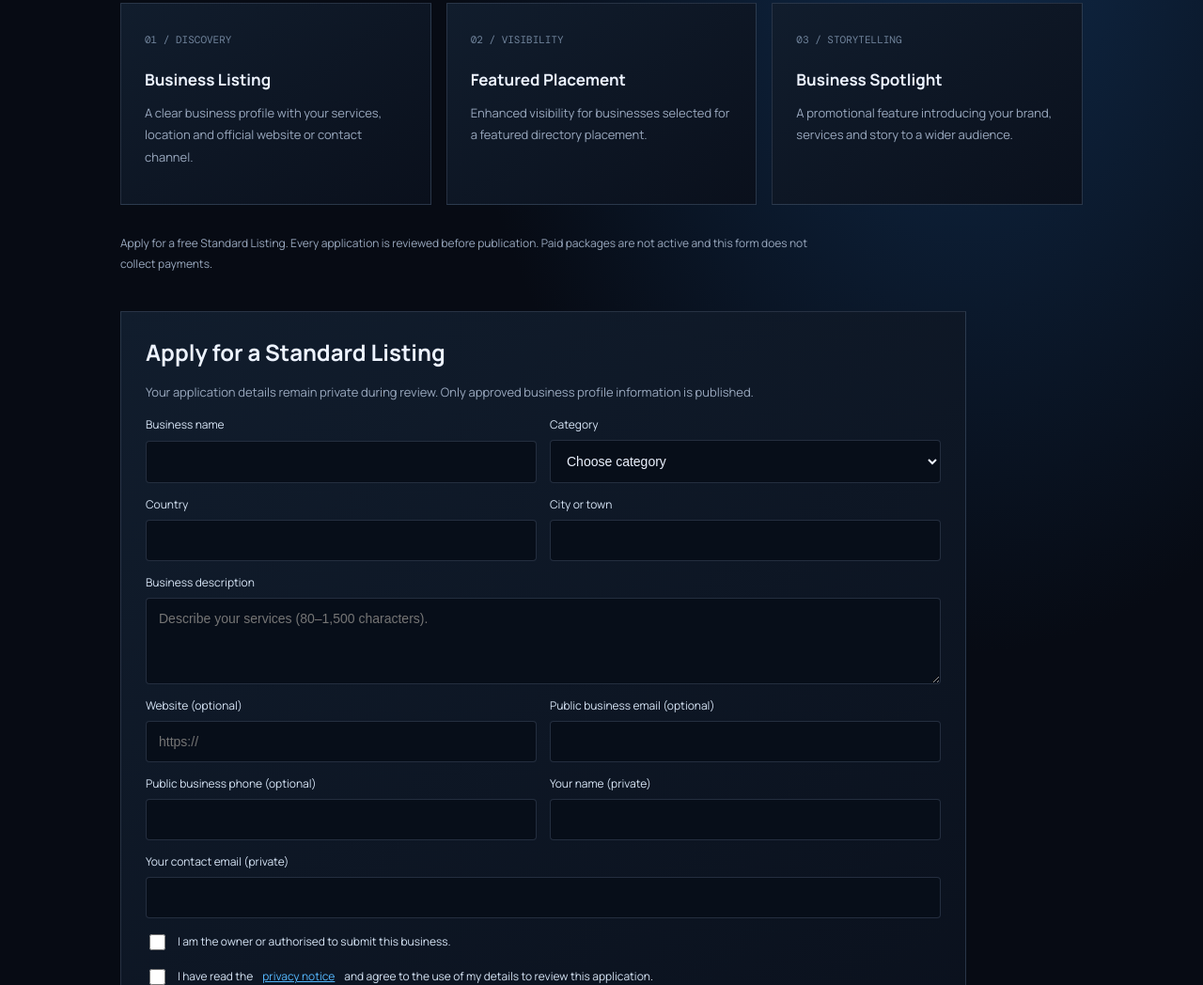
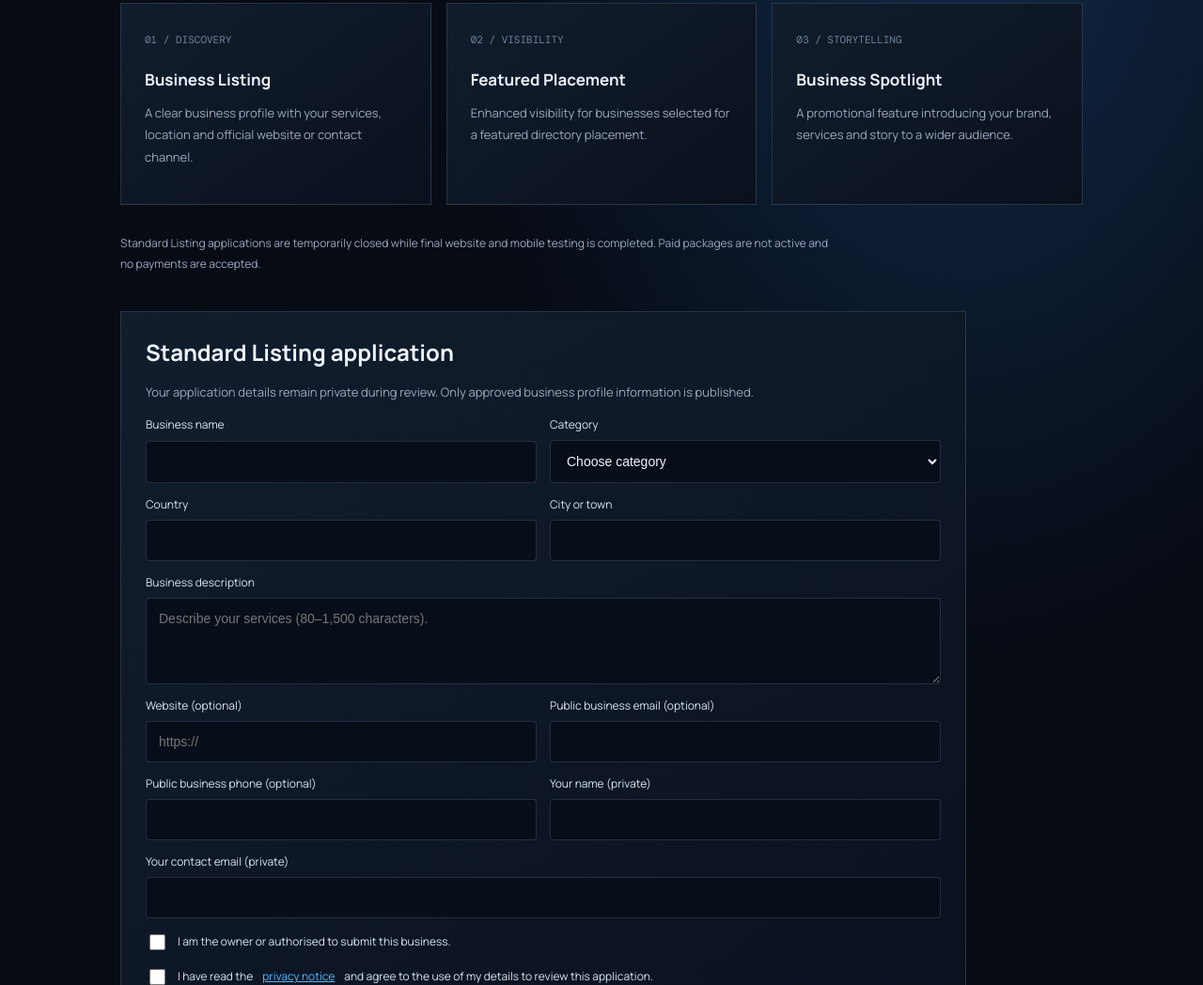
Before and after one commit to sandrahope902100-dot/ORBITAL-X-FUTURE-WEBSITE, a plain HTML site: page index.html in a window 1280 px wide. Shown: the part 6671-7719 px from the top of the page at 94% size. Drawn offline with nearby package versions, Linux system fonts and the light colour scheme.

Commit message:
Clarify directory applications are temporarily closed

```diff
--- a/index.html
+++ b/index.html
@@ -156,9 +156,9 @@
         <article class="advertise-card"><span class="number">02 / VISIBILITY</span><h3>Featured Placement</h3><p>Enhanced visibility for businesses selected for a featured directory placement.</p></article>
         <article class="advertise-card"><span class="number">03 / STORYTELLING</span><h3>Business Spotlight</h3><p>A promotional feature introducing your brand, services and story to a wider audience.</p></article>
       </div>
-      <p class="advertise-note">Apply for a free Standard Listing. Every application is reviewed before publication. Paid packages are not active and this form does not collect payments.</p>
+      <p class="advertise-note">Standard Listing applications are temporarily closed while final website and mobile testing is completed. Paid packages are not active and no payments are accepted.</p>
 <form id="businessApplicationForm" class="application-form">
-<h3>Apply for a Standard Listing</h3><p class="form-intro">Your application details remain private during review. Only approved business profile information is published.</p>
+<h3>Standard Listing application</h3><p class="form-intro">Your application details remain private during review. Only approved business profile information is published.</p>
 <div class="form-grid">
 <label>Business name<input name="business_name" maxlength="120" required></label>
 <label>Category<select name="category" required><option value="">Choose category</option><option>Home &amp; Construction</option><option>Beauty &amp; Wellness</option><option>Food &amp; Hospitality</option><option>Cleaning &amp; Property</option><option>Retail &amp; Online Stores</option><option>Creative &amp; Digital</option><option>Other</option></select></label>
@@ -170,7 +170,7 @@
 <label class="consent"><input type="checkbox" name="publication_consent" required> If approved, I authorise ORBITAL X FUTURE to publish the business profile details and public contact information I have provided.</label>
 <div class="form-honeypot" aria-hidden="true"><label>Leave empty<input name="company_fax" tabindex="-1" autocomplete="off"></label></div>
 <button id="applicationSubmit" type="submit" disabled>Submit application <span>↗</span></button><p id="applicationStatus" class="form-status" role="status" aria-live="polite">Checking application portal…</p></form>
-      <a class="button" href="mailto:orbitalxfuture@gmail.com?subject=Business%20Directory%20Enquiry&body=Hello%20ORBITAL%20X%20FUTURE%2C%0A%0AI%20am%20interested%20in%20future%20business%20directory%20or%20promotional%20opportunities.%0A%0ABusiness%20name%3A%0ACountry%20%2F%20city%3A%0ABusiness%20category%3A%0AWebsite%20or%20public%20business%20profile%3A%0AInterested%20package%3A%0A%0AI%20understand%20that%20the%20directory%20is%20not%20yet%20live%20and%20no%20payment%20is%20currently%20being%20accepted.%0A%0AThank%20you.">Register your interest <span>↗</span></a>
+      <a class="button" href="mailto:orbitalxfuture@gmail.com?subject=Business%20Directory%20Enquiry&body=Hello%20ORBITAL%20X%20FUTURE%2C%0A%0AI%20am%20interested%20in%20future%20business%20directory%20or%20promotional%20opportunities.%0A%0ABusiness%20name%3A%0ACountry%20%2F%20city%3A%0ABusiness%20category%3A%0AWebsite%20or%20public%20business%20profile%3A%0AInterested%20package%3A%0A%0AI%20understand%20that%20directory%20applications%20are%20temporarily%20closed%20and%20no%20payment%20is%20currently%20being%20accepted.%0A%0AThank%20you.">Register your interest <span>↗</span></a>
     </section>
     <section class="contact section" id="contact">
       <p class="eyebrow">08 / CONNECT</p><h2>Have an idea<br>for the future?</h2><p>We welcome conversations about technology, AI and digital collaboration.</p>
```
